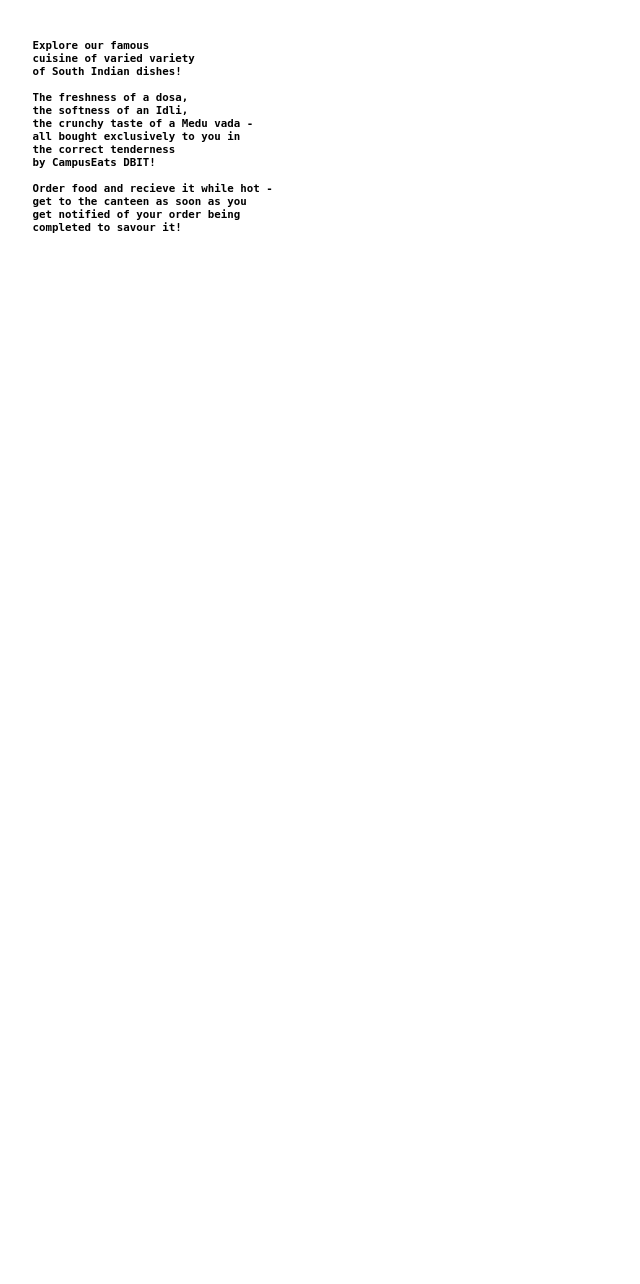
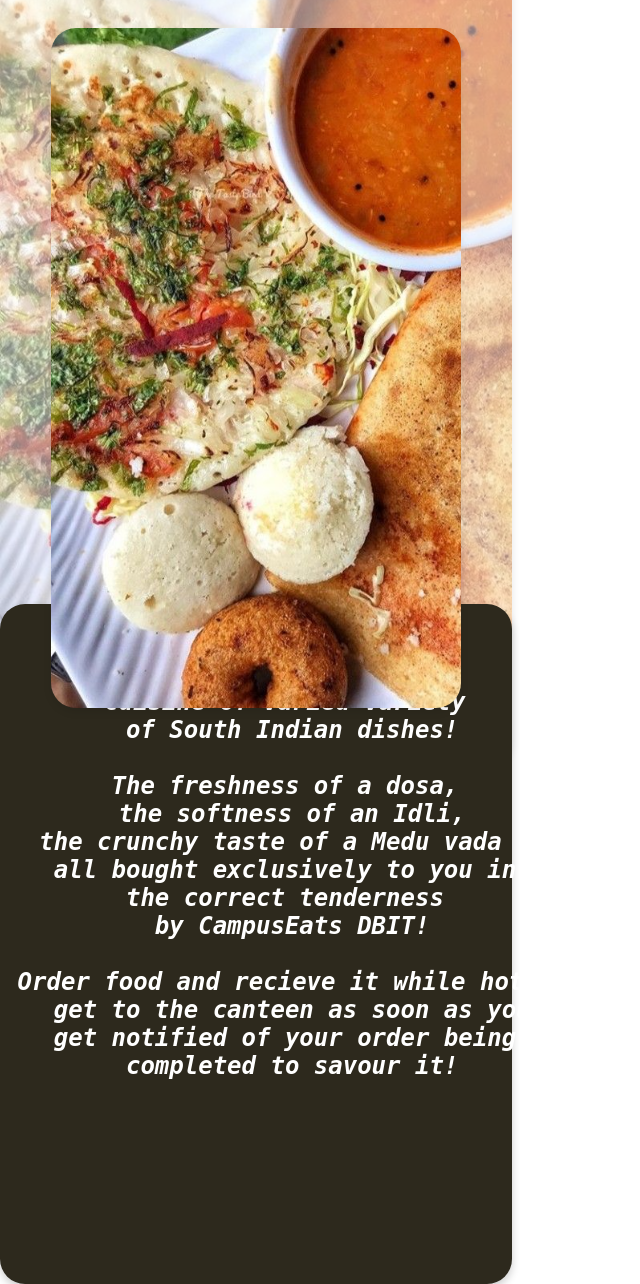
Before and after one commit to shravanip419/miniproject, a PHP site: page /firstpage.html in a window 1280 px wide; the page is wider, and only the part inside the window is pictured. Shown: the part 1441-2725 px from the top of that part, without its empty margins (0-640 px from the left). Before the commit the page ends 1674 px from the top of that part, so only its background shows below. Run offline with PHP 8.4, Linux system fonts and the light colour scheme.

Commit message:
editing firstpage

```diff
--- a/firstpage.html
+++ b/firstpage.html
@@ -6,7 +6,7 @@
     <title>CampusEats</title>
     <link rel="stylesheet" href="style.css">
     <link href="https://fonts.googleapis.com/css2?family=Bree+Serif&display=swap" rel="stylesheet">
-    <!-- <link href="recommendation.css" rel="stylesheet"> -->
+    <link href="recommendation.css" rel="stylesheet">
 </head>
 <body>
     <nav id="navbar">
@@ -26,7 +26,7 @@
         </ul>
     </nav>
 
-    <section id="home" >
+    <section id="home">
         <h1 class="h-primary center">Welcome to
             <pre>
 
@@ -41,7 +41,6 @@
         </pre>
         <button class="btn">Order now!</button>
     </section>
-
 
     <section id="services-container">
         <h1 class="h-primary center">
@@ -83,7 +82,7 @@
         </div>
     </section>
 
-    <div class="box"></div>
+    <div class="box2"></div>
         <!-- Overlapping Boxes -->
         <div class="overlap-container">
             <div class="half-page-box1">
--- a/recommendation.css
+++ b/recommendation.css
@@ -2,19 +2,19 @@
     margin: 0;
     padding: 0;
     box-sizing: border-box;
+
 }
 
-body, html {
-    height: 100%;
-    font-family: "Bree Serif",serif;
-    background-color: #9b795d;
-}
 
-.box {
+
+.box2 {
     display: flex; /* Flex container for side-by-side layout */
     justify-content: space-around; /* Space between the boxes */
     align-items: center;
     height: 100vh;
+    height: 100%;
+    font-family: "Bree Serif",serif;
+    background-color: #9b795d;
 }
 
 .overlap-container {
--- a/style.css
+++ b/style.css
@@ -63,7 +63,7 @@ text-decoration: none;
     justify-content: center;
     align-items: center;
     background-image: url('logo.jpg') no-repeat center center/cover;
-    margin-top: 50px;
+    margin-top: 0.5px;
     height: 100%;
     width: 100%;
     z-index:-1; ;
```
